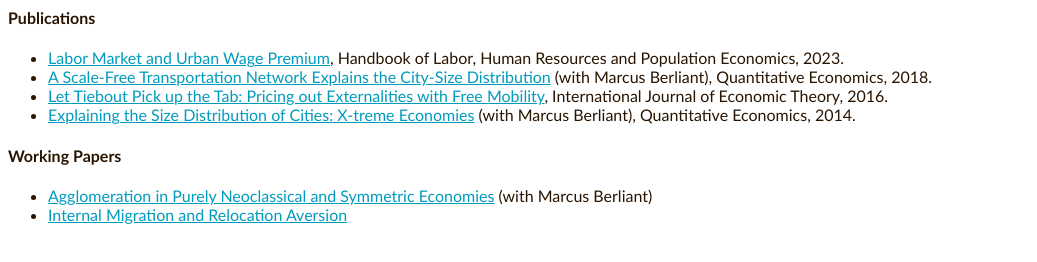
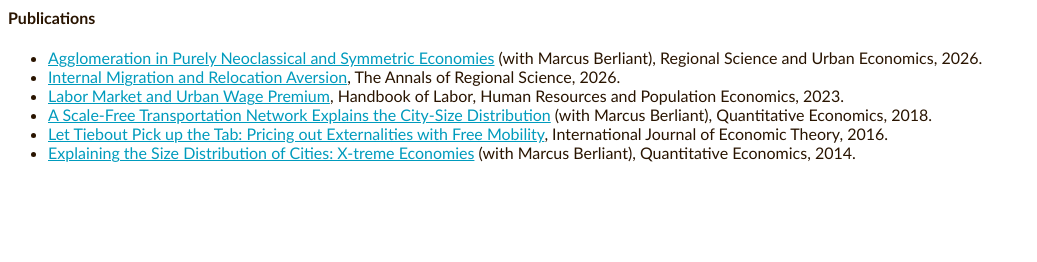
Before and after one commit to axelmontreal/axelmontreal.github.io, a plain HTML site: page articles.html in a window 1280 px wide. Shown: the whole page, without its empty margins (0-1037 px from the left). Drawn offline with Linux system fonts and the light colour scheme.

Commit message:
Update articles.html

```diff
--- a/articles.html
+++ b/articles.html
@@ -6,6 +6,8 @@
 <body>
 <h4>Publications</h4>
 <ul>
+<li class = "list2"><a class = "orangef" href = "https://www.sciencedirect.com/science/article/pii/S0166046226000323" target="_blank">Agglomeration in Purely Neoclassical and Symmetric Economies</a> (with Marcus Berliant), Regional Science and Urban Economics, 2026.
+<li class = "list2"><a class = "orangef" href = "https://link.springer.com/article/10.1007/s00168-026-01460-3" target="_blank">Internal Migration and Relocation Aversion</a>, The Annals of Regional Science, 2026.
 <li class="list2"><a class="orangef" href="https://link.springer.com/referenceworkentry/10.1007/978-3-319-57365-6_415-1" target="_blank">Labor Market and Urban Wage Premium</a>, Handbook of Labor, Human Resources and Population Economics, 2023.
 <li class="list2"><a class="orangef" href="https://onlinelibrary.wiley.com/doi/full/10.3982/QE619" target="_blank">A Scale-Free Transportation Network Explains the City-Size Distribution</a> (with Marcus Berliant), Quantitative Economics, 2018.
 <li class="list2"><a class="orangef" href="./docs/ext.pdf" target="_blank">Let Tiebout Pick up the Tab: Pricing out Externalities with Free Mobility</a>, International Journal of Economic Theory, 2016.
@@ -13,11 +15,11 @@
 Quantitative Economics, 2014.
 </ul>
 
+<!--
 <h4>Working Papers</h4>
 <ul>
 <li class = "list2"><a class = "orangef" href = "./docs/agm51.pdf" target="_blank">Agglomeration in Purely Neoclassical and Symmetric Economies</a> (with Marcus Berliant)
 <li class = "list2"><a class = "orangef" href = "./docs/mig95.pdf" target="_blank">Internal Migration and Relocation Aversion</a>
-<!--
 <li class="list2"><a class="orangef" href="docs/gmp.pdf" target="_blank">A Spatial Production Economy Explains Gross Metropolitan Product</a>
 -->
 </ul>
```
